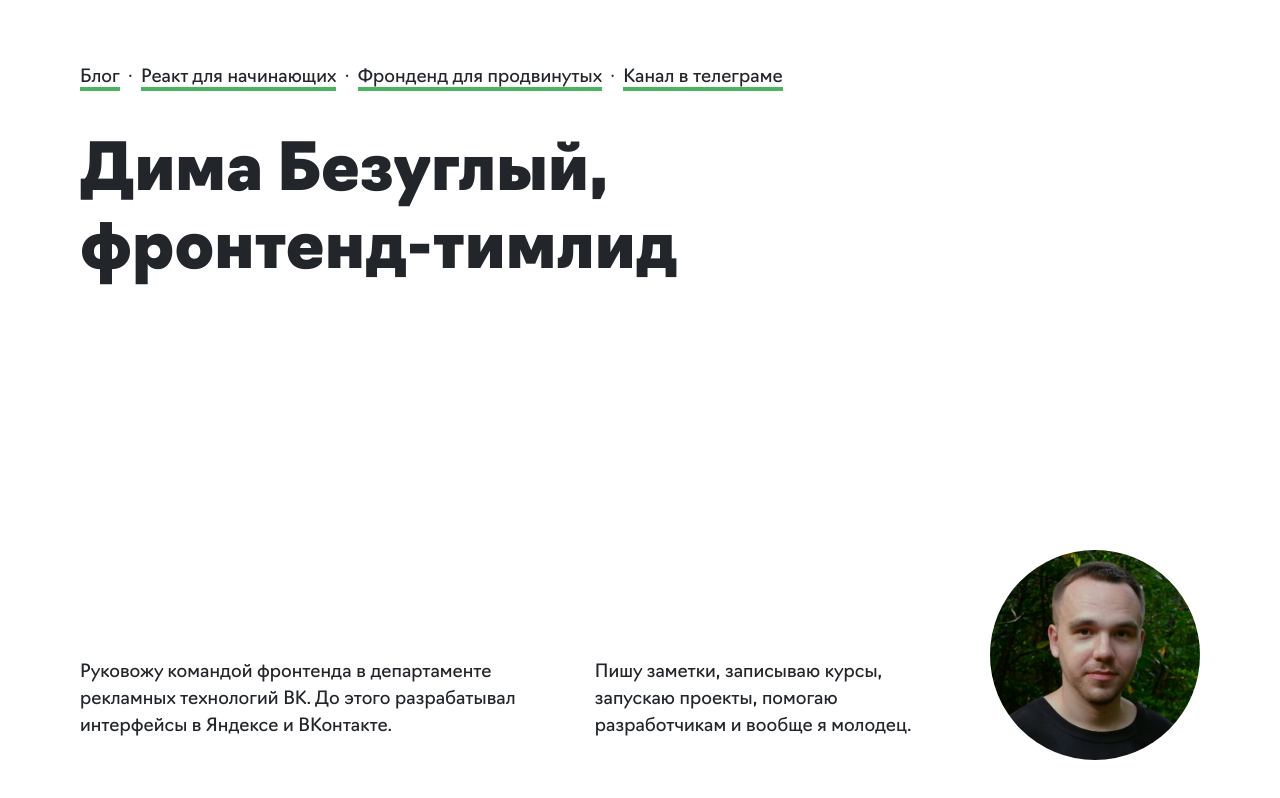
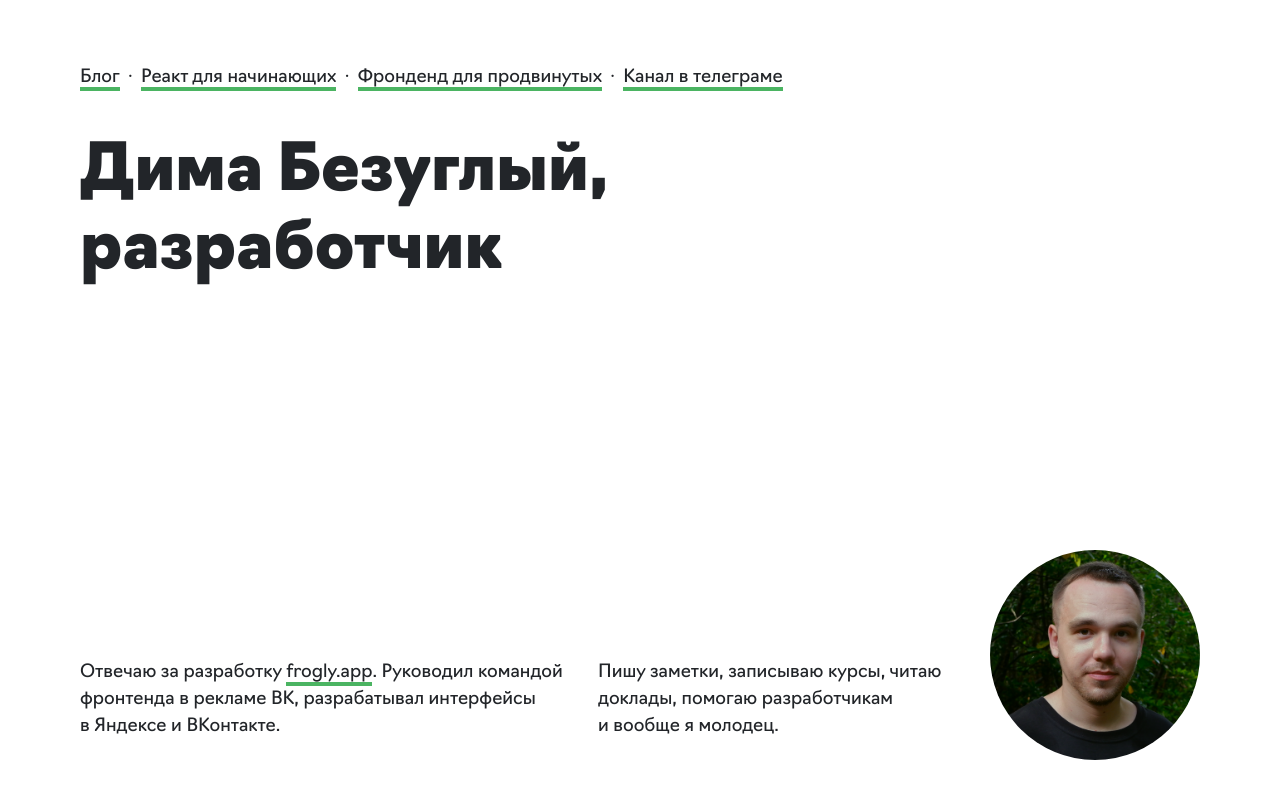
Before and after one commit to shalfey41/bezugly, a Next.js app: page / in a window 1280 px wide. Built offline with nearby package versions, Linux system fonts and the light colour scheme.

Commit message:
Изменил текст на главной

```diff
--- a/pages/index.tsx
+++ b/pages/index.tsx
@@ -13,9 +13,9 @@ const MainPage: FC = () => {
     <div className={`${theme.page} ${style.page}`}>
       <Head>
         <title>Дима Безуглый</title>
-        <meta property="og:title" content="Дима Безуглый, фронтенд-тимлид" />
-        <meta property="og:site_name" content="Дима Безуглый, фронтенд-тимлид" />
-        <meta name="twitter:title" content="Дима Безуглый, фронтенд-тимлид" />
+        <meta property="og:title" content="Дима Безуглый, разработчик" />
+        <meta property="og:site_name" content="Дима Безуглый, разработчик" />
+        <meta name="twitter:title" content="Дима Безуглый, разработчик" />
         <meta
           property="og:description"
           content="Сейчас развиваю команду фронтенда в отделе рекламы и бизнеса ВКонтакте. До этого разрабатывал интерфейсы в Яндексе и ВКонтакте."
@@ -37,7 +37,7 @@ const MainPage: FC = () => {
           <h1 className={`${theme.title} ${style.title}`}>
             Дима Безуглый,
             <br />
-            фронтенд-тимлид
+            разработчик
           </h1>
         </div>
       </header>
@@ -52,12 +52,21 @@ const MainPage: FC = () => {
             />
             <div className={style.textColumn}>
               <p className={`${theme.text} ${style.text}`}>
-                Руковожу командой фронтенда в департаменте рекламных технологий ВК. До этого
-                разрабатывал интерфейсы в Яндексе и ВКонтакте.
+                Отвечаю за&nbsp;разработку{' '}
+                <a
+                  href="https://frogly.app"
+                  target="_blank"
+                  rel="noreferrer"
+                  className={theme.link}
+                >
+                  <span className={theme.linkUnderline}>frogly.app</span>
+                </a>
+                . Руководил командой фронтенда в&nbsp;рекламе&nbsp;ВК, разрабатывал интерфейсы
+                в&nbsp;Яндексе и&nbsp;ВКонтакте.
               </p>
               <p className={`${theme.text} ${style.text}`}>
-                Пишу заметки, записываю курсы, запускаю проекты, помогаю разработчикам и вообще
-                я молодец.
+                Пишу заметки, записываю курсы, читаю доклады, помогаю разработчикам и&nbsp;вообще
+                я&nbsp;молодец.
               </p>
             </div>
           </div>
```
Also changed, not shown: .eslintrc.js.
